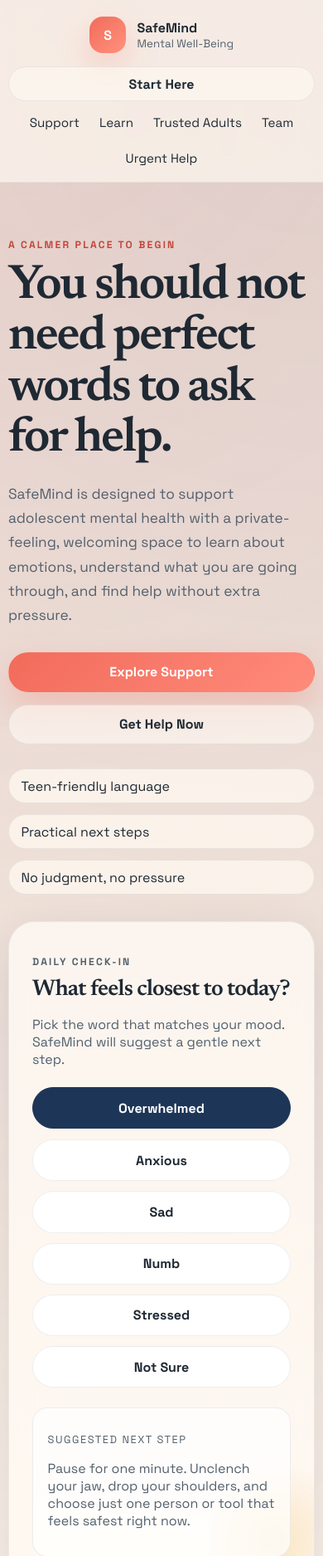
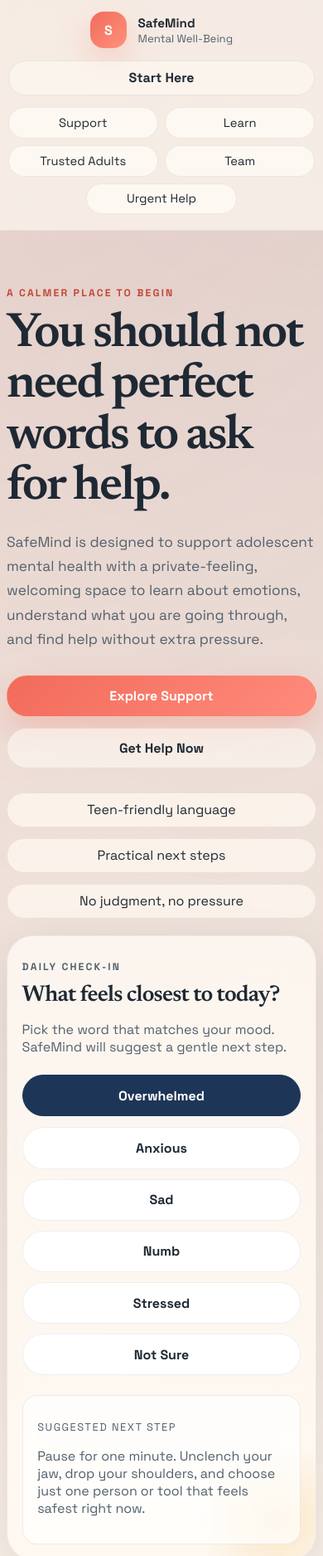
Before and after one commit to Aayushp2403/SafeMind, a plain HTML site: page index.html in a window 390 px wide. Shown: the top 1875 px of the page at 83% size. Drawn offline with Linux system fonts and the light colour scheme.

Commit message:
Made it all device friendly

```diff
--- a/styles.css
+++ b/styles.css
@@ -31,6 +31,7 @@ body {
   margin: 0;
   font-family: "Space Grotesk", "Avenir Next", "Segoe UI", sans-serif;
   color: var(--text);
+  overflow-x: hidden;
   background:
     radial-gradient(circle at top left, rgba(242, 107, 91, 0.16), transparent 28%),
     radial-gradient(circle at top right, rgba(29, 53, 87, 0.14), transparent 24%),
@@ -58,7 +59,7 @@ a {
 }
 
 .page-shell {
-  width: min(calc(100% - 2rem), var(--max-width));
+  width: min(calc(100% - clamp(1rem, 3vw, 2rem)), var(--max-width));
   margin: 0 auto;
   position: relative;
 }
@@ -73,6 +74,7 @@ a {
   top: 0;
   z-index: 10;
   backdrop-filter: blur(14px);
+  padding-inline: 0.1rem;
 }
 
 .site-header::before {
@@ -128,6 +130,12 @@ a {
   display: inline-flex;
   gap: 1.5rem;
   font-size: 0.95rem;
+  flex-wrap: wrap;
+  justify-content: center;
+}
+
+.site-nav a {
+  padding: 0.35rem 0;
 }
 
 .site-nav a:hover,
@@ -185,6 +193,12 @@ a {
   gap: 2rem;
   padding: 5rem 0 3rem;
   align-items: center;
+}
+
+.hero-copy,
+.urgent-copy,
+.team-copy {
+  min-width: 0;
 }
 
 .eyebrow,
@@ -368,7 +382,8 @@ h3 {
 .feature-card,
 .path-card,
 .timeline-step,
-.faq-item {
+.faq-item,
+.team-card {
   padding: 1.5rem;
   border-radius: var(--radius-lg);
 }
@@ -397,6 +412,7 @@ h3 {
   margin-top: 1rem;
   font-weight: 600;
   color: var(--bg-deep);
+  line-height: 1.55;
 }
 
 .accent-card {
@@ -433,6 +449,7 @@ h3 {
 
 .urgent-copy p {
   color: rgba(255, 255, 255, 0.82);
+  line-height: 1.7;
 }
 
 .urgent-actions {
@@ -456,7 +473,6 @@ h3 {
   display: flex;
   align-items: center;
   gap: 1rem;
-  padding: 1.4rem;
   border-radius: var(--radius-lg);
   border: 1px solid var(--line);
   background: var(--surface);
@@ -496,13 +512,16 @@ h3 {
 
 .team-copy h3 {
   color: #0ca4b8;
-  font-size: 1.9rem;
+  font-size: clamp(1.35rem, 2.2vw, 1.9rem);
+  line-height: 1.15;
+  text-wrap: balance;
 }
 
 .team-copy p {
   margin: 0;
   color: var(--text-soft);
   font-size: 1.05rem;
+  line-height: 1.55;
 }
 
 .team-role {
@@ -541,19 +560,25 @@ h3 {
   transform: translateY(0);
 }
 
-@media (max-width: 960px) {
+@media (max-width: 1120px) {
   .site-header {
     flex-wrap: wrap;
     justify-content: center;
+    gap: 0.9rem 1.25rem;
   }
 
   .site-nav {
     order: 3;
     width: 100%;
-    justify-content: center;
-    flex-wrap: wrap;
   }
 
+  .hero {
+    gap: 1.5rem;
+    padding-top: 4rem;
+  }
+}
+
+@media (max-width: 960px) {
   .hero,
   .urgent-section,
   .timeline,
@@ -564,18 +589,78 @@ h3 {
     grid-template-columns: 1fr;
   }
 
+  .checkin-card,
+  .feature-card,
+  .path-card,
+  .timeline-step,
+  .faq-item,
+  .team-card,
+  .urgent-section,
+  .statement {
+    padding: 1.35rem;
+  }
+
   .urgent-actions {
     justify-content: flex-start;
   }
 }
 
-@media (max-width: 640px) {
-  .page-shell {
-    width: min(calc(100% - 1.25rem), var(--max-width));
+@media (max-width: 768px) {
+  .site-header {
+    padding-top: 0.9rem;
   }
 
+  .site-header::before {
+    inset: 0 -0.75rem;
+  }
+
+  .brand {
+    width: 100%;
+    justify-content: center;
+  }
+
+  .site-nav {
+    gap: 0.65rem;
+  }
+
+  .site-nav a {
+    padding: 0.55rem 0.8rem;
+    border-radius: 999px;
+    background: rgba(255, 250, 244, 0.82);
+    border: 1px solid rgba(31, 41, 51, 0.08);
+    font-size: 0.92rem;
+  }
+
+  .site-header > .button-small {
+    width: 100%;
+  }
+
+  .hero {
+    padding-top: 3rem;
+    gap: 1.25rem;
+  }
+
+  .statement,
+  .info-grid,
+  .paths-section,
+  .adults-section,
+  .team-section,
+  .faq-section {
+    padding-bottom: 4rem;
+  }
+
+  .urgent-section {
+    margin-bottom: 4rem;
+  }
+}
+
+@media (max-width: 640px) {
   h1 {
     font-size: clamp(2.6rem, 15vw, 4rem);
+  }
+
+  h2 {
+    font-size: clamp(1.85rem, 9vw, 2.6rem);
   }
 
   .hero {
@@ -598,8 +683,61 @@ h3 {
     width: 100%;
   }
 
+  .team-card {
+    align-items: flex-start;
+  }
+
+  .team-avatar {
+    width: 4.25rem;
+    height: 4.25rem;
+    font-size: 1.1rem;
+  }
+
+  .team-copy h3 {
+    font-size: 1.35rem;
+  }
+
+  .team-copy p {
+    font-size: 1rem;
+  }
+
   .statement {
     margin-bottom: 3.5rem;
+  }
+}
+
+@media (max-width: 420px) {
+  .site-nav {
+    gap: 0.5rem;
+  }
+
+  .site-nav a {
+    width: calc(50% - 0.25rem);
+    text-align: center;
+  }
+
+  .brand-copy strong {
+    font-size: 0.95rem;
+  }
+
+  .brand-copy small {
+    font-size: 0.82rem;
+  }
+
+  .hero-points li {
+    width: 100%;
+    text-align: center;
+  }
+
+  .checkin-card,
+  .feature-card,
+  .path-card,
+  .timeline-step,
+  .faq-item,
+  .team-card,
+  .urgent-section,
+  .statement {
+    padding: 1.1rem;
   }
 }
 
```
